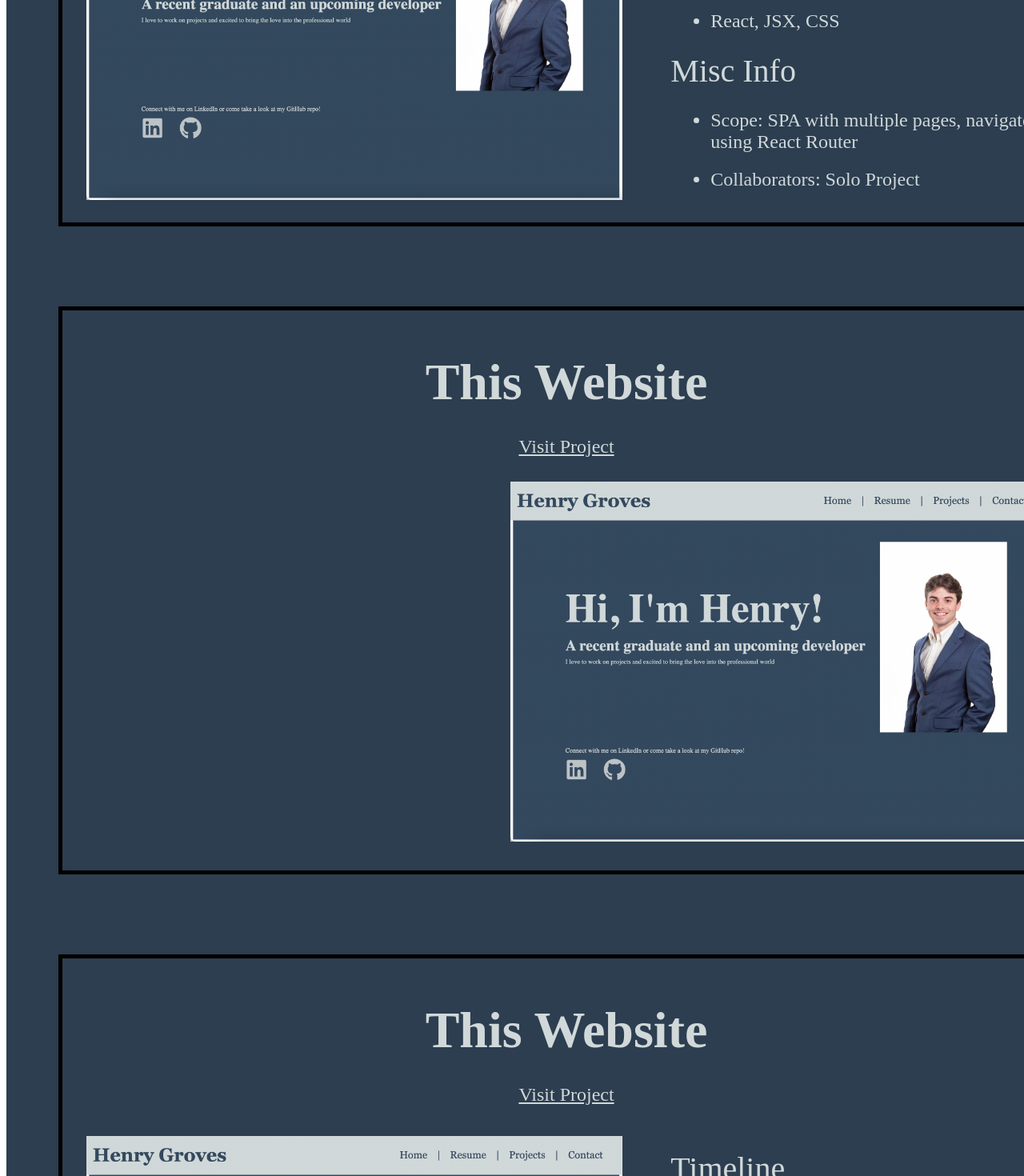
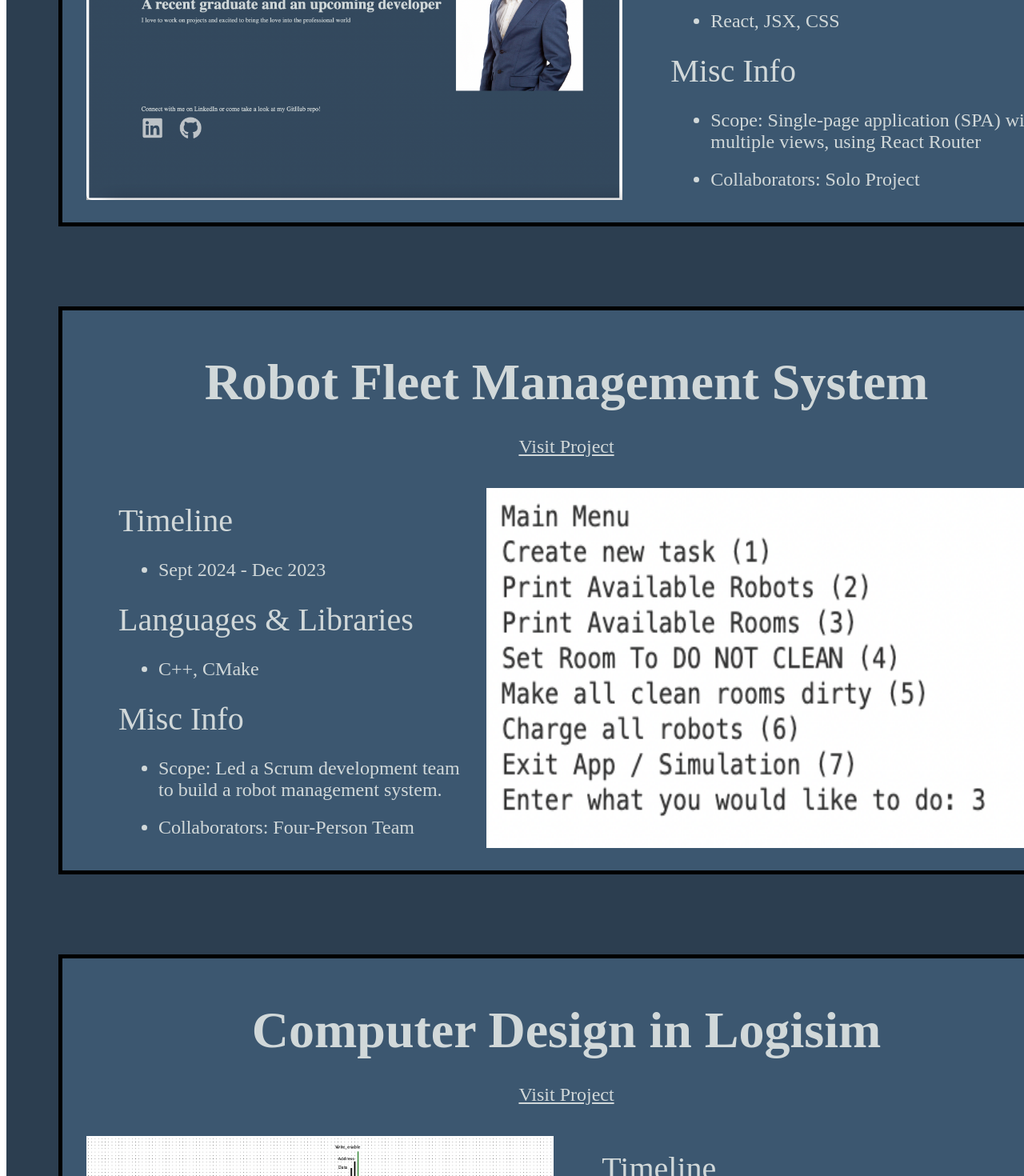
Before and after one commit to hgroves22/portfolioWebsite, a React (Vite) app: page /projects in a window 1280 px wide. Shown: the part 980-2450 px from the top of the page at 80% size. Built offline with nearby package versions, Linux system fonts and the light colour scheme.

Commit message:
filling in projects page

```diff
--- a/src/ProjectsPage.jsx
+++ b/src/ProjectsPage.jsx
@@ -27,6 +27,15 @@ function Projects() {
           {project.side == 'left' ? (
             <div className='leftFlex'>
               <div className="projectInfo">
+                <ul>
+                  <p className="infoHeader">Timeline</p>
+                  <li className="projectBullet">{project.timeline}</li>
+                  <p className="infoHeader">Languages & Libraries</p>
+                  <li className="projectBullet">{project.langLib}</li>
+                  <p className="infoHeader">Misc Info</p>
+                  <li className="projectBullet">Scope: {project.scope}</li>
+                  <li className="projectBullet">Collaborators: {project.collab}</li>
+                </ul>
               </div>
 
               <img className="projectImage" src={project.image}></img>
@@ -49,7 +58,9 @@ function Projects() {
           )}
 
         <p className="summary-title">Summary</p>
-        <p className="projectSummary">{project.summary}</p>
+        <p className="projectSummary">
+          <div style={{ textIndent: "2em" }}>
+          {project.summary}</div></p>
          </div>
         ))}
         </div>
--- a/src/components/ProjectsPage.css
+++ b/src/components/ProjectsPage.css
@@ -11,6 +11,7 @@
 .projectCard {
   width: 1200px;
   height: 700px;
+  background-color: #3C5770;
   border: 5px solid black;
   margin-top: 50px;
   margin-bottom: 50px;
@@ -87,7 +88,15 @@
 }
 
 .summary-title {
-  font-size: 2.5rem;
+  font-size: 3rem;
+  margin-bottom: 0px;
+}
+
+.projectSummary {
+  margin-top: 20px;
+  text-align: left;
+  font-size: 2rem;
+  line-height: 60px;
 }
 
 
--- a/src/components/projectList.jsx
+++ b/src/components/projectList.jsx
@@ -4,47 +4,47 @@ const projectList = [
   {
     id: id++,
     title: "This Website",
-    link: "something",
+    link: "/",
     timeline: "Dec 2024 - Present",
     langLib: "React, JSX, CSS",
-    scope: "SPA with multiple pages, navigated using React Router",
+    scope: "Single-page application (SPA) with multiple views, using React Router",
     collab: "Solo Project",
     image: "src/assets/websiteProject.jpg",
+    side: "right",
+    summary: "I started building this website on 12/12/2024 as a side project to showcase my skills, projects, and experience. The site is built from scratch using JSX and CSS with the React library, focusing on creating an intuitive user experience. I earned a certification in Responsive Web Design on 12/9/2024, which provided me with foundational knowledge in HTML and CSS. This project allows me to apply and expand on what I learned, creating a personal website that reflects my technical abilities and creativity.",
+  },
+  {
+    id: id++,
+    title: "Robot Fleet Management System",
+    link: "https://github.com/hgroves22/cleanSquad_course_project",
+    timeline: "Sept 2024 - Dec 2023",
+    langLib: "C++, CMake",
+    scope: "Led a Scrum development team to build a robot management system.",
+    collab: "Four-Person Team",
+    image: "src/assets/AgileCLI.jpg",
+    side: "left",
+    summary: "A fully functional management system written in C++ that enables users to send custom-designed robots to clean simulated rooms through a Command Line Interface (CLI). Throughout this four-month project, my team applied the Scrum framework to practice effective Agile development. This project was developed by me and three classmates in the fall of 2023 as part of our Software Engineering elective. We also used  GitHub to collaborate with student developers and resolve 90+ distinct issues.",
+  },
+  {
+    id: id++,
+    title: "Computer Design in Logisim",
+    link: "something",
+    timeline: "Sept 2023 - Dec 2023",
+    langLib: "something",
+    scope: "SPA with multiple pages, navigated using React Router",
+    collab: "Two-Person Team",
+    image: "src/assets/Logisim.jpg",
     side: "right",
     summary: "This is summary",
   },
   {
     id: id++,
-    title: "This Website",
-    link: "something",
-    timeline: "Dec 2024 - Present",
-    langLib: "something",
+    title: "Traffic Simulator",
+    link: "https://github.com/hgroves22/trafficSimulator",
+    timeline: "Feb 2023 - May 2023",
+    langLib: "C++",
     scope: "SPA with multiple pages, navigated using React Router",
-    collab: "Solo Project",
-    image: "src/assets/websiteProject.jpg",
-    side: "left",
-    summary: "This is summary",
-  },
-  {
-    id: id++,
-    title: "This Website",
-    link: "something",
-    timeline: "Dec 2024 - Present",
-    langLib: "something",
-    scope: "SPA with multiple pages, navigated using React Router",
-    collab: "Solo Project",
-    image: "src/assets/websiteProject.jpg",
-    side: "right",
-    summary: "This is summary",
-  },
-  {
-    id: id++,
-    title: "This Website",
-    link: "something",
-    timeline: "Dec 2024 - Present",
-    langLib: "something",
-    scope: "SPA with multiple pages, navigated using React Router",
-    collab: "Solo Project",
+    collab: "Two-Person Team",
     image: "src/assets/websiteProject.jpg",
     side: "left",
     summary: "This is summary",
```
Also changed, not shown: src/assets/AgileCLI.jpg (added), src/assets/Logisim.jpg (added).
